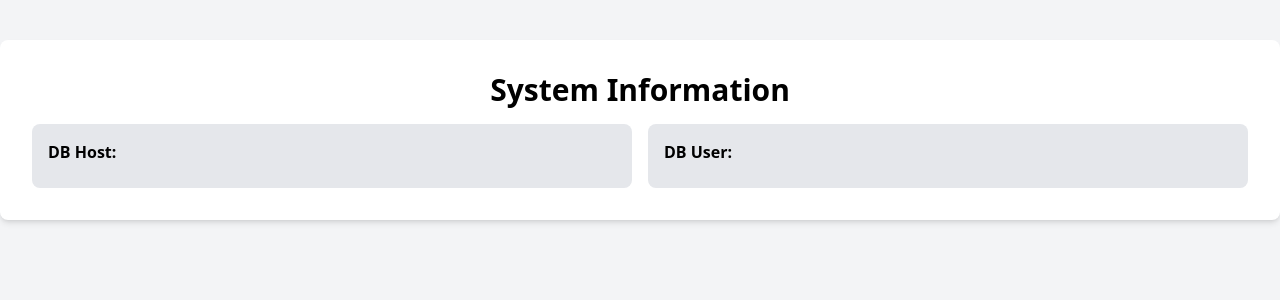
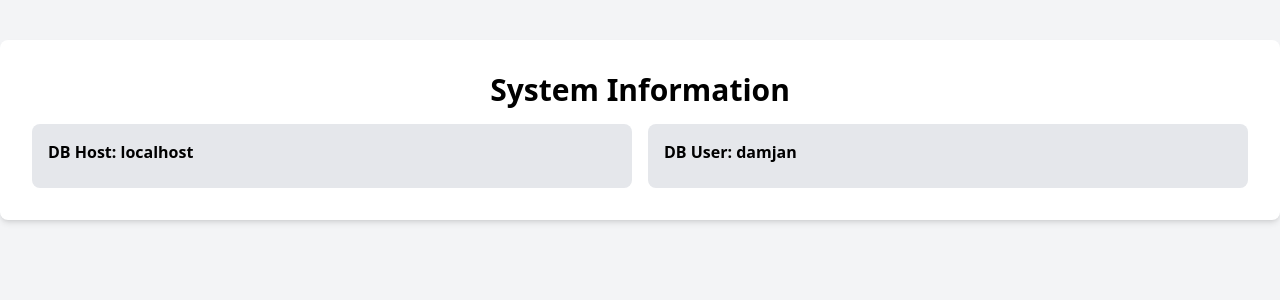
Before and after one commit to Damjan15/PHP-Sandbox, a PHP site: page / in a window 1280 px wide. Shown: the top 300 px of the page. Run offline with PHP 8.4, Linux system fonts and the light colour scheme; some libraries are stand-ins or nearby versions.

Commit message:
06-superglobals: lesson 02-env-globals added

```diff
--- a/06-superglobals/02-env-globals/index.php
+++ b/06-superglobals/02-env-globals/index.php
@@ -1,3 +1,14 @@
+<?php
+
+// Setting Environment Variables
+putenv("DB_HOST=localhost");
+putenv("DB_USER=damjan");
+
+// Getting Environment Variables
+$host = getenv("DB_HOST");
+$user = getenv("DB_USER");
+
+?>
 <!DOCTYPE html>
 <html lang="en">
 
@@ -14,11 +25,10 @@
     <div class="grid grid-cols-1 md:grid-cols-2 gap-4">
 
       <div class="bg-gray-200 p-4 rounded-lg">
-        <strong class="block mb-2">DB Host:</strong>
-
+        <strong class="block mb-2">DB Host: <?php echo $host ?></strong>
       </div>
       <div class="bg-gray-200 p-4 rounded-lg">
-        <strong class="block mb-2">DB User:</strong>
+        <strong class="block mb-2">DB User: <?php echo $user ?></strong>
 
       </div>
 
```
